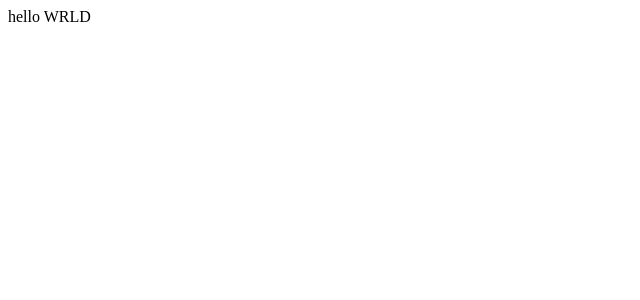
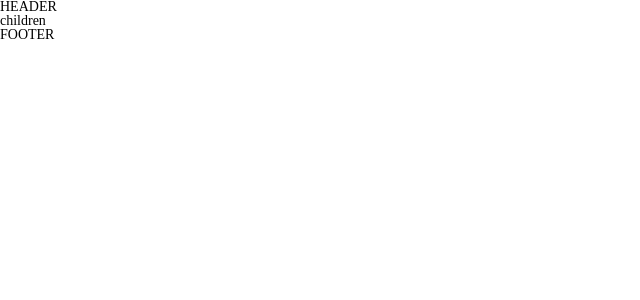
Before and after one commit to AlexandrNesterovSe7en/Portfolio, a JavaScript app: page / in a window 1280 px wide. Shown: the top 300 px of the page, without its empty margins (0-640 px from the left). Built offline with nearby package versions, Linux system fonts and the light colour scheme.

Commit message:
set up HomeRoute and add StyleNone.css

```diff
--- a/src/Routes/HomeRoute/HomeRoute.js
+++ b/src/Routes/HomeRoute/HomeRoute.js
@@ -5,7 +5,13 @@
 const HomeRoute = {
     path: '/',
     element: <Home />,
-    errorElement: <ErrorPage />
+    errorElement: <ErrorPage />,
+    children: [
+        {
+            path: '/',
+            element: <h1>children</h1>
+        }
+    ]
 }
 
 export {HomeRoute}
--- a/src/index.js
+++ b/src/index.js
@@ -1,5 +1,6 @@
 import ReactDOM from 'react-dom/client';
 import App from './App';
+import './styleNone.css'
 
 const root = ReactDOM.createRoot(document.getElementById('root'));
 root.render(<App />);
--- a/src/pages/Home/Home.js
+++ b/src/pages/Home/Home.js
@@ -1,8 +1,18 @@
+import { Outlet } from "react-router-dom";
+
 const Home = () => {
     return (
-        <div>
-            hello WRLD
-        </div>
+        <>
+            <header>
+                HEADER
+            </header>
+            <main>
+                <Outlet />
+            </main>
+            <footer>
+                FOOTER
+            </footer>
+        </>
     );
 };
 
--- /dev/null
+++ b/src/styleNone.css
@@ -0,0 +1,33 @@
+*{
+  padding: 0;
+  margin: 0;
+  border: 0;
+}
+*,*:before,*:after{
+  -moz-box-sizing: border-box;
+  -webkit-box-sizing: border-box;
+  box-sizing: border-box;
+}
+:focus,:active{outline: none;}
+a:focus,a:active{outline: none;}
+
+nav,footer,header,aside{display: block;}
+
+html,body{
+  line-height: 100%;
+  font-size: 14px;
+  -ms-text-size-adjust: 100%;
+  -moz-text-size-adjust: 100%;
+  -webkit-text-size-adjust: 100%;
+}
+input,button,textarea{font-family: inherit;}
+
+input::-ms-clear{display: none;}
+button{cursor: pointer; background-color: transparent; font-size: inherit; color: inherit;}
+button::-moz-focus-inner{padding:0;border:0;}
+a, a:visited{text-decoration: none; color: inherit;}
+a:hover{text-decoration:none;}
+ul li{list-style: none;}
+img{vertical-align: top;}
+
+h1,h2,h3,h4,h5,h6{font-size:inherit;font-weight:400;}
```
Also changed, not shown: public/index.html (line endings or trailing spaces).
